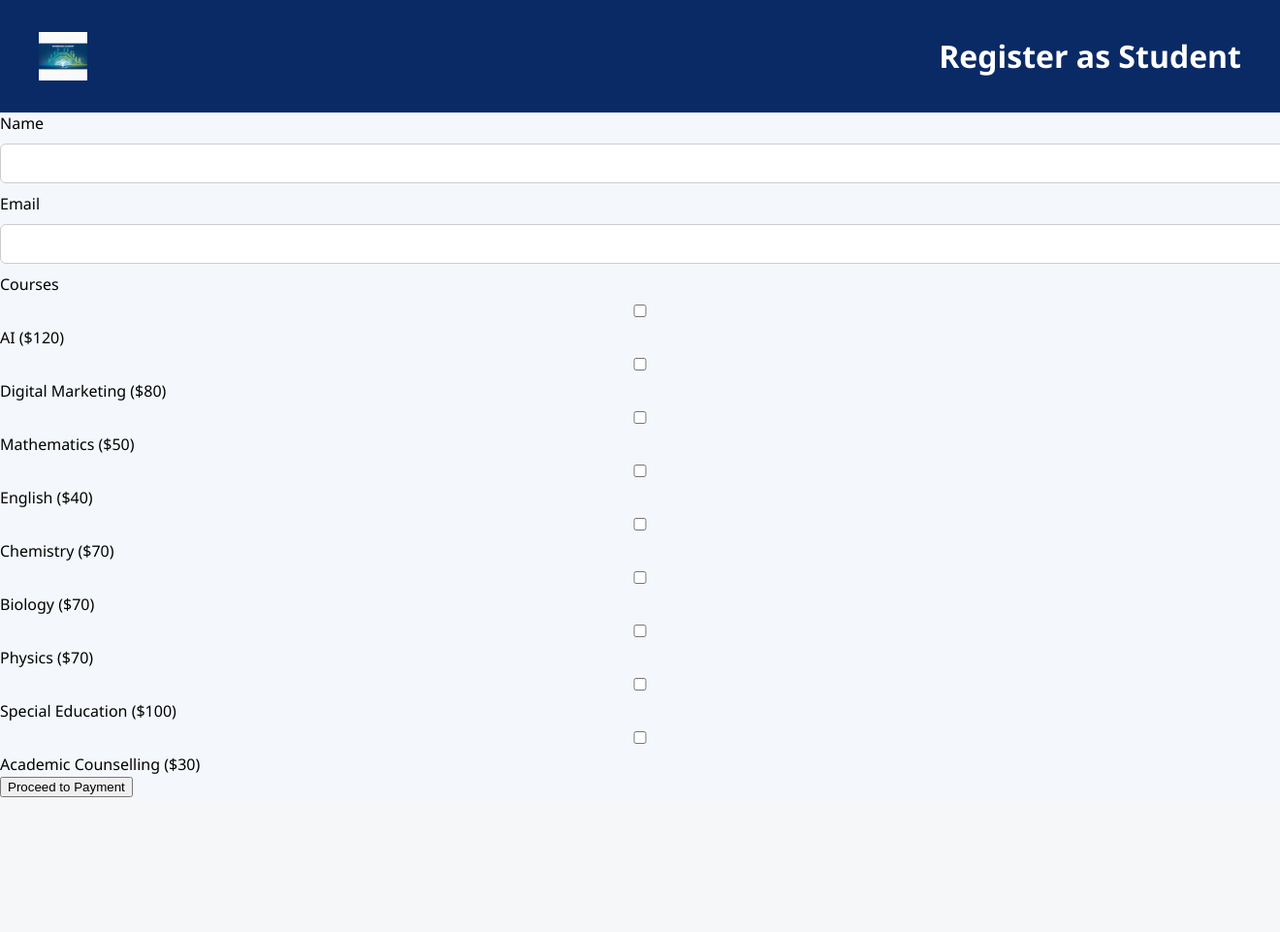
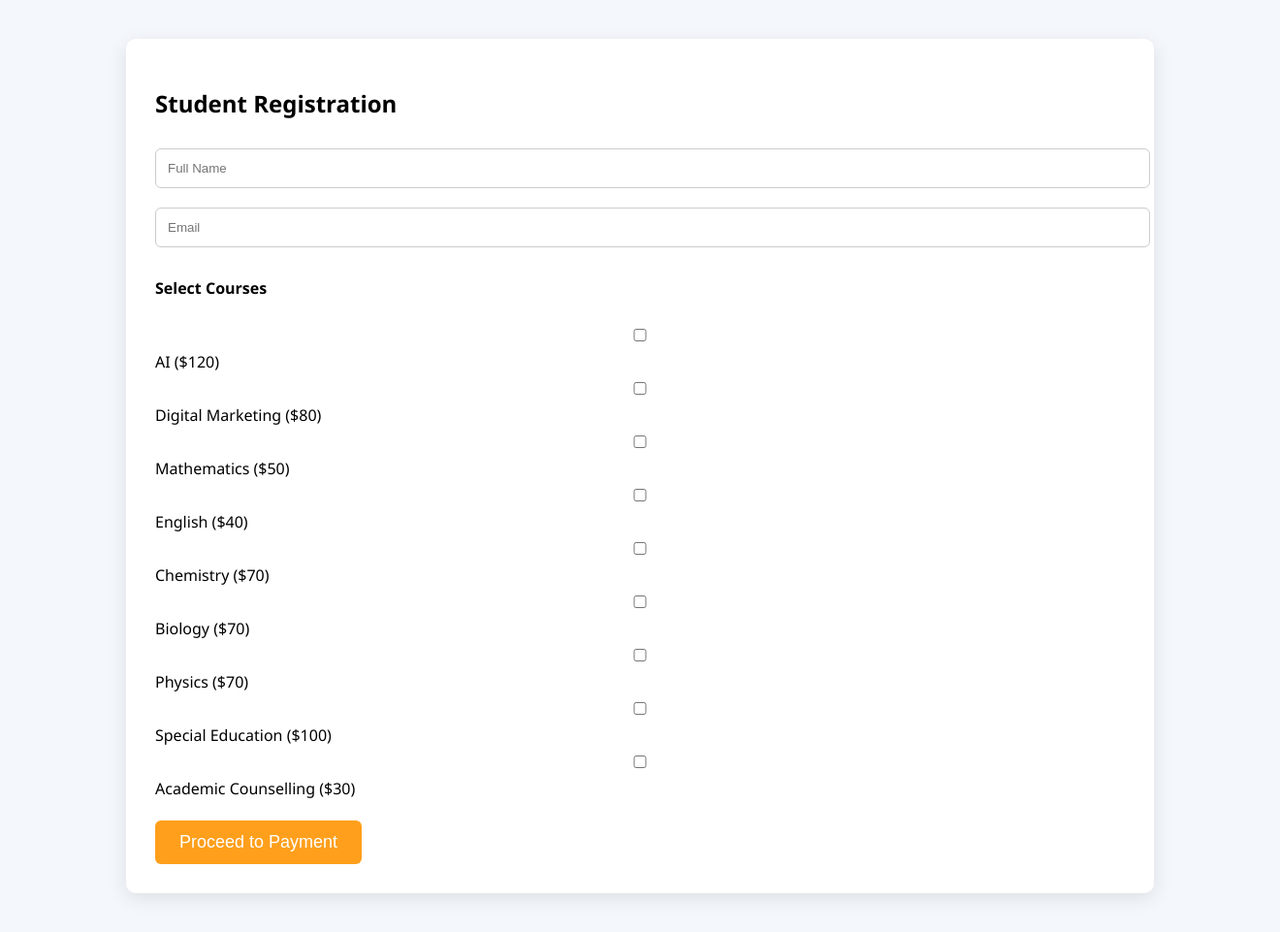
Before and after one commit to godwinlevel139-cpu/MindBridgeAcademy, a Flask app: page /register in a window 1320 px wide; the page is wider, and only the part inside the window is pictured. Shown: that part at 97% size. Before the commit the page ends 822 px from the top of that part, so only its background shows below. Run offline with Flask 3, Linux system fonts and the light colour scheme.

Commit message:
Update register.html
UPDATE

```diff
--- a/templates/register.html
+++ b/templates/register.html
@@ -1,32 +1,32 @@
 <!DOCTYPE html>
-<html lang="en">
+<html>
 <head>
-    <meta charset="UTF-8">
-    <title>Student Registration</title>
-    <link rel="stylesheet" href="{{ url_for('static', filename='style.css') }}">
+<link rel="stylesheet" href="/static/style.css">
 </head>
 <body>
-<header>
-    <img src="{{ url_for('static', filename='images/logo.png') }}" class="logo">
-    <h1>Register as Student</h1>
-</header>
+
+<div class="container">
+<h2>Student Registration</h2>
 
 <form method="POST">
-    <label>Name</label>
-    <input type="text" name="name" required>
 
-    <label>Email</label>
-    <input type="email" name="email" required>
+<input name="name" placeholder="Full Name" required>
+<input name="email" placeholder="Email" required>
 
-    <label>Courses</label>
-    {% for course, price in prices.items() %}
-        <div>
-            <input type="checkbox" name="courses" value="{{ course }}">
-            {{ course }} (${{ price }})
-        </div>
-    {% endfor %}
+<h4>Select Courses</h4>
 
-    <button type="submit" class="button">Proceed to Payment</button>
+{% for course,price in prices.items() %}
+<label>
+<input type="checkbox" name="courses" value="{{course}}">
+{{course}} (${{price}})
+</label><br>
+{% endfor %}
+
+<br>
+<button class="btn">Proceed to Payment</button>
+
 </form>
+</div>
+
 </body>
 </html>
```
